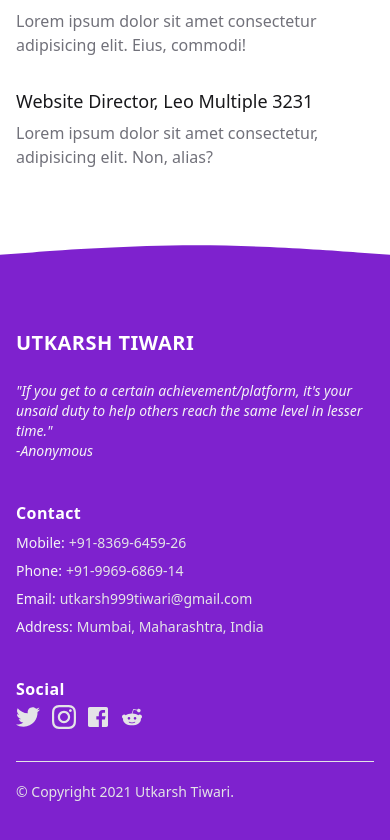
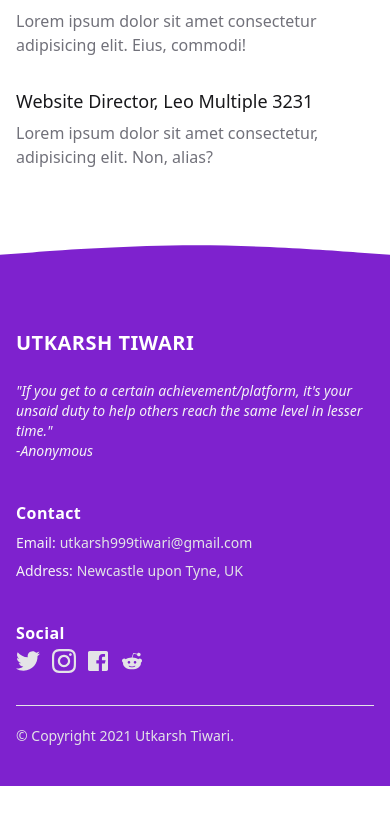
Before and after one commit to utk09/utk09.github.io, a React (Create React App) app: page / in a window 390 px wide. Shown: the part 3373-4213 px from the top of the page. After the commit the page ends 4159 px from the top, so only its background shows below. Built offline with nearby package versions, Linux system fonts and the light colour scheme; a web font is replaced by a local one.

Commit message:
removed Mobile number and changed address

```diff
--- a/src/components/footer.jsx
+++ b/src/components/footer.jsx
@@ -39,7 +39,7 @@ const Footer = () => {
               <p className="text-base font-bold tracking-wide text-white">
                 Contact
           </p>
-              <div className="flex">
+              {/* <div className="flex">
                 <p className="mr-1 text-gray-100">Mobile:</p>
                 <a
                   href="tel:+91-8369-6459-26"
@@ -60,7 +60,7 @@ const Footer = () => {
                 >
                   +91-9969-6869-14
                 </a>
-              </div>
+              </div> */}
               <div className="flex">
                 <p className="mr-1 text-gray-100">Email:</p>
                 <a
@@ -75,14 +75,14 @@ const Footer = () => {
               <div className="flex">
                 <p className="mr-1 text-gray-100">Address:</p>
                 <a
-                  href="https://goo.gl/maps/7Jzxa9jjTJEEMUE77"
+                  href="https://goo.gl/maps/xEs5Ch1xxVwcfUYa6"
                   target="_blank"
                   rel="noopener noreferrer"
-                  aria-label="Address - Mumbai"
+                  aria-label="Address - Newcastle upon Tyne, UK"
                   title="Address"
                   className="transition-colors duration-300 text-gray-200 hover:text-purple-400"
                 >
-                  Mumbai, Maharashtra, India
+                  Newcastle upon Tyne, UK
             </a>
               </div>
             </div>
```
Also changed, not shown: 1 other file (tests, documents, lock files or other folders).
